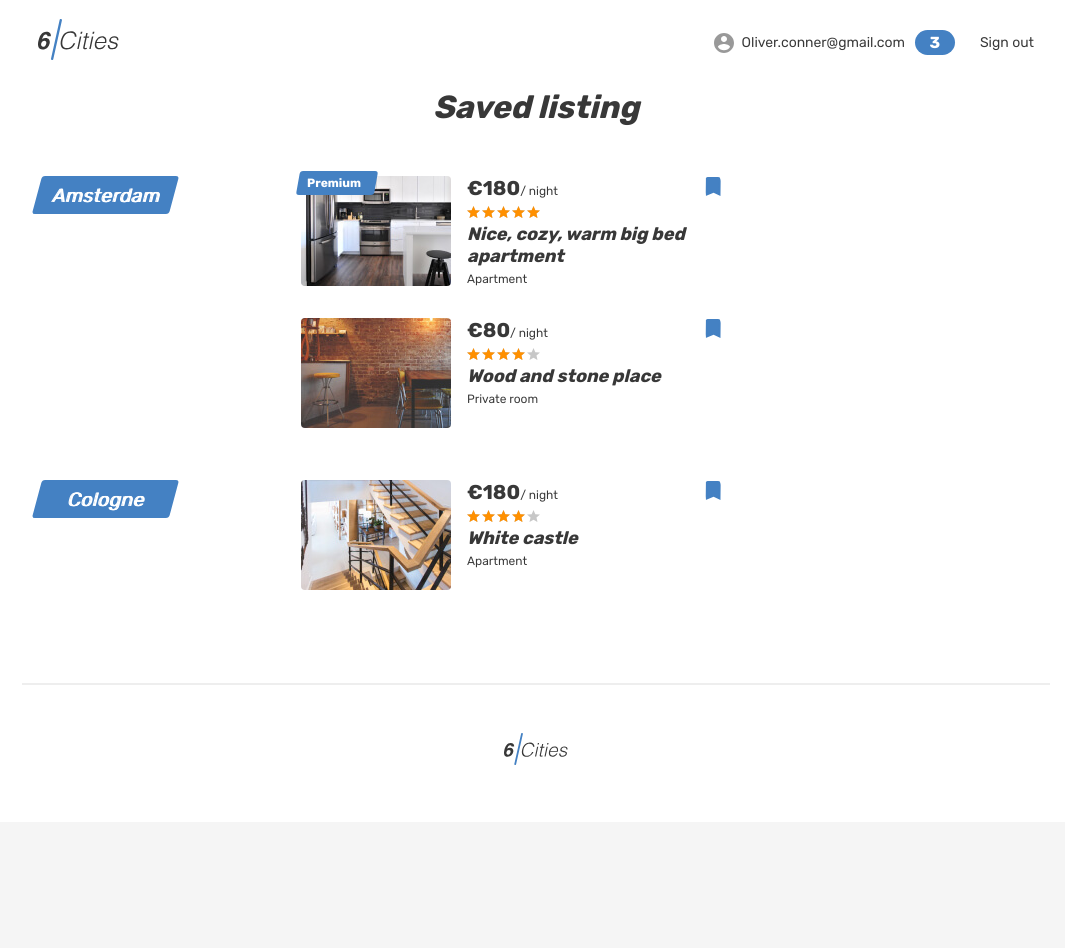
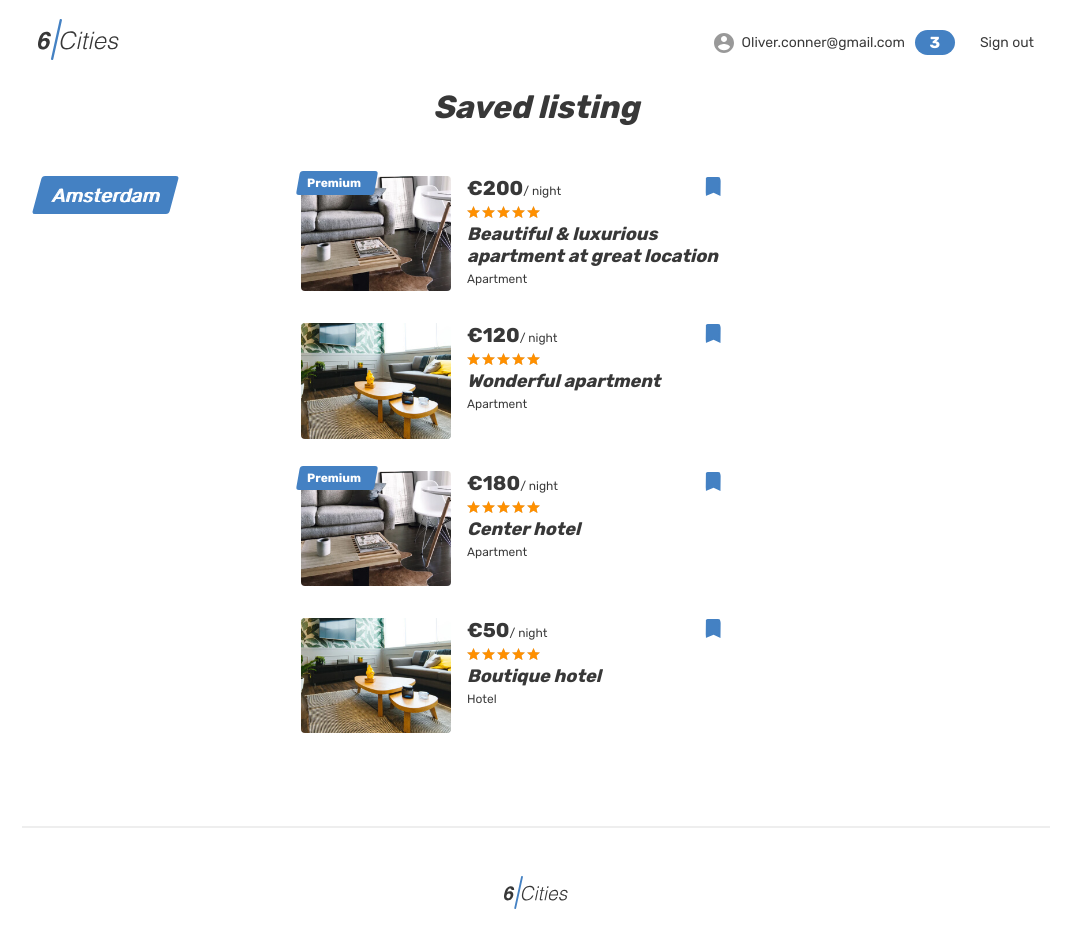
Before and after one commit to htmlacademy-react/253761-six-cities-10, a React (Create React App) app in the folder project/: page /favourites in a window 1280 px wide. Shown: the top 948 px of the page, without its empty margins (104-1169 px from the left). Before the commit the page ends 822 px from the top, so only its background shows below. Built offline with nearby package versions, Linux system fonts and the light colour scheme.

Commit message:
Components for favourites room list and room

```diff
--- /dev/null
+++ b/project/src/components/room-card-favourites/room-card-favourites.tsx
@@ -0,0 +1,50 @@
+import { Link } from 'react-router-dom';
+
+import Offer from '../../interfaces/IOffer';
+
+type RoomCardFavouritesProps = {
+  offer: Offer
+};
+
+function RoomCardFavourites({ offer }: RoomCardFavouritesProps): JSX.Element {
+  return (
+    <article className="favorites__card place-card">
+      {offer.premium &&
+        <div className="place-card__mark">
+          <span>Premium</span>
+        </div>
+      }
+      <div className="favorites__image-wrapper place-card__image-wrapper">
+        <Link to={`/offer/${offer.id}`}>
+          <img className="place-card__image" src={offer.mainImageSrc} width="150" height="110" alt="Place image" />
+        </Link>
+      </div>
+      <div className="favorites__card-info place-card__info">
+        <div className="place-card__price-wrapper">
+          <div className="place-card__price">
+            <b className="place-card__price-value">€{offer.price}</b>
+            <span className="place-card__price-text">/&nbsp;night</span>
+          </div>
+          <button className="place-card__bookmark-button place-card__bookmark-button--active button" type="button">
+            <svg className="place-card__bookmark-icon" width="18" height="19">
+              <use xlinkHref="#icon-bookmark"></use>
+            </svg>
+            <span className="visually-hidden">In bookmarks</span>
+          </button>
+        </div>
+        <div className="place-card__rating rating">
+          <div className="place-card__stars rating__stars">
+            <span style={{width: '100%'}}></span>
+            <span className="visually-hidden">Rating</span>
+          </div>
+        </div>
+        <h2 className="place-card__name">
+          <Link to={`/offer/${offer.id}`}>{offer.name}</Link>
+        </h2>
+        <p className="place-card__type">{offer.category}</p>
+      </div>
+    </article>
+  );
+}
+
+export default RoomCardFavourites;
--- /dev/null
+++ b/project/src/components/room-card-list-favoirutes/room-card-list-favoirutes.tsx
@@ -0,0 +1,23 @@
+import Offer from '../../interfaces/IOffer';
+
+import RoomCardFavourites from '../room-card-favourites/room-card-favourites';
+
+type RoomCardListFavouritesProps = {
+  offers: Offer[]
+};
+
+function RoomCardListFavourites({ offers }: RoomCardListFavouritesProps): JSX.Element {
+  const offersFavourites = offers.filter((item) => {
+    return item.favourite === true;
+  });
+
+  return (
+    <div className="favorites__places">
+      { offersFavourites.map((offer) => {
+        return <RoomCardFavourites key={offer.id} offer={offer} />
+      }) }
+    </div>
+  );
+}
+
+export default RoomCardListFavourites;
--- a/project/src/mocks/offers.ts
+++ b/project/src/mocks/offers.ts
@@ -68,26 +68,26 @@ export const offers: IOffer[] = [
   },
   {
     id: 6,
-    name: 'Art hotel',
+    name: 'Center hotel',
     price: 180,
     premium: true,
     mainImageSrc: 'img/apartment-01.jpg',
     rating: 4.6,
     category: 'Apartment',
-    city: 'Cologne',
+    city: 'Amsterdam',
     favourite: true,
     bedrooms: 2,
     maxPeople: 3,
   },
   {
     id: 7,
-    name: 'Camping in the woods',
+    name: 'Boutique hotel',
     price: 50,
     premium: false,
     mainImageSrc: 'img/apartment-02.jpg',
     rating: 4.6,
     category: 'Hotel',
-    city: 'Cologne',
+    city: 'Amsterdam',
     favourite: true,
     bedrooms: 2,
     maxPeople: 3,
--- a/project/src/pages/favourites/favourites.tsx
+++ b/project/src/pages/favourites/favourites.tsx
@@ -1,3 +1,4 @@
+import RoomCardListFavourites from '../../components/room-card-list-favoirutes/room-card-list-favoirutes';
 import IOffer from '../../interfaces/IOffer';
 
 type FavouritesProps = {
@@ -5,13 +6,6 @@ type FavouritesProps = {
 };
 
 function Favourites({ offers }: FavouritesProps): JSX.Element {
-  // console.log(offersFavourites)
-  // const offersFavouritesOrdered = offersFavourites.reduce((acc, offer) => {
-  //   if (offer.city in acc) {
-  //     acc[offer.city] = {}
-  //   }
-  //   return {...acc, offer};
-  // }, {});
   return (
     <div className="page">
       <header className="header">
@@ -56,117 +50,7 @@ function Favourites({ offers }: FavouritesProps): JSX.Element {
                     </a>
                   </div>
                 </div>
-                <div className="favorites__places">
-                  <article className="favorites__card place-card">
-                    <div className="place-card__mark">
-                      <span>Premium</span>
-                    </div>
-                    <div className="favorites__image-wrapper place-card__image-wrapper">
-                      <a href="#">
-                        <img className="place-card__image" src="img/apartment-small-03.jpg" width="150" height="110" alt="Place image" />
-                      </a>
-                    </div>
-                    <div className="favorites__card-info place-card__info">
-                      <div className="place-card__price-wrapper">
-                        <div className="place-card__price">
-                          <b className="place-card__price-value">&euro;180</b>
-                          <span className="place-card__price-text">&#47;&nbsp;night</span>
-                        </div>
-                        <button className="place-card__bookmark-button place-card__bookmark-button--active button" type="button">
-                          <svg className="place-card__bookmark-icon" width="18" height="19">
-                            <use xlinkHref="#icon-bookmark"></use>
-                          </svg>
-                          <span className="visually-hidden">In bookmarks</span>
-                        </button>
-                      </div>
-                      <div className="place-card__rating rating">
-                        <div className="place-card__stars rating__stars">
-                          <span style={{width: '100%'}}></span>
-                          <span className="visually-hidden">Rating</span>
-                        </div>
-                      </div>
-                      <h2 className="place-card__name">
-                        <a href="#">Nice, cozy, warm big bed apartment</a>
-                      </h2>
-                      <p className="place-card__type">Apartment</p>
-                    </div>
-                  </article>
-
-                  <article className="favorites__card place-card">
-                    <div className="favorites__image-wrapper place-card__image-wrapper">
-                      <a href="#">
-                        <img className="place-card__image" src="img/room-small.jpg" width="150" height="110" alt="Place image" />
-                      </a>
-                    </div>
-                    <div className="favorites__card-info place-card__info">
-                      <div className="place-card__price-wrapper">
-                        <div className="place-card__price">
-                          <b className="place-card__price-value">&euro;80</b>
-                          <span className="place-card__price-text">&#47;&nbsp;night</span>
-                        </div>
-                        <button className="place-card__bookmark-button place-card__bookmark-button--active button" type="button">
-                          <svg className="place-card__bookmark-icon" width="18" height="19">
-                            <use xlinkHref="#icon-bookmark"></use>
-                          </svg>
-                          <span className="visually-hidden">In bookmarks</span>
-                        </button>
-                      </div>
-                      <div className="place-card__rating rating">
-                        <div className="place-card__stars rating__stars">
-                          <span style={{width: '80%'}}></span>
-                          <span className="visually-hidden">Rating</span>
-                        </div>
-                      </div>
-                      <h2 className="place-card__name">
-                        <a href="#">Wood and stone place</a>
-                      </h2>
-                      <p className="place-card__type">Private room</p>
-                    </div>
-                  </article>
-                </div>
-              </li>
-
-              <li className="favorites__locations-items">
-                <div className="favorites__locations locations locations--current">
-                  <div className="locations__item">
-                    <a className="locations__item-link" href="#">
-                      <span>Cologne</span>
-                    </a>
-                  </div>
-                </div>
-                <div className="favorites__places">
-                  <article className="favorites__card place-card">
-                    <div className="favorites__image-wrapper place-card__image-wrapper">
-                      <a href="#">
-                        <img className="place-card__image" src="img/apartment-small-04.jpg" width="150" height="110" alt="Place image" />
-                      </a>
-                    </div>
-                    <div className="favorites__card-info place-card__info">
-                      <div className="place-card__price-wrapper">
-                        <div className="place-card__price">
-                          <b className="place-card__price-value">&euro;180</b>
-                          <span className="place-card__price-text">&#47;&nbsp;night</span>
-                        </div>
-                        <button className="place-card__bookmark-button place-card__bookmark-button--active button" type="button">
-                          <svg className="place-card__bookmark-icon" width="18" height="19">
-                            <use xlinkHref="#icon-bookmark"></use>
-                          </svg>
-                          <span className="visually-hidden">In bookmarks</span>
-                        </button>
-                      </div>
-                      <div className="place-card__rating rating">
-                        <div className="place-card__stars rating__stars">
-                          <span style={{width: '80%'}}></span>
-                          <span className="visually-hidden">Rating</span>
-                        </div>
-                      </div>
-                      <h2 className="place-card__name">
-                        <a href="#">White castle</a>
-                      </h2>
-                      <p className="place-card__type">Apartment</p>
-                    </div>
-                  </article>
-                </div>
+                <RoomCardListFavourites offers={offers} />
               </li>
             </ul>
           </section>
```
